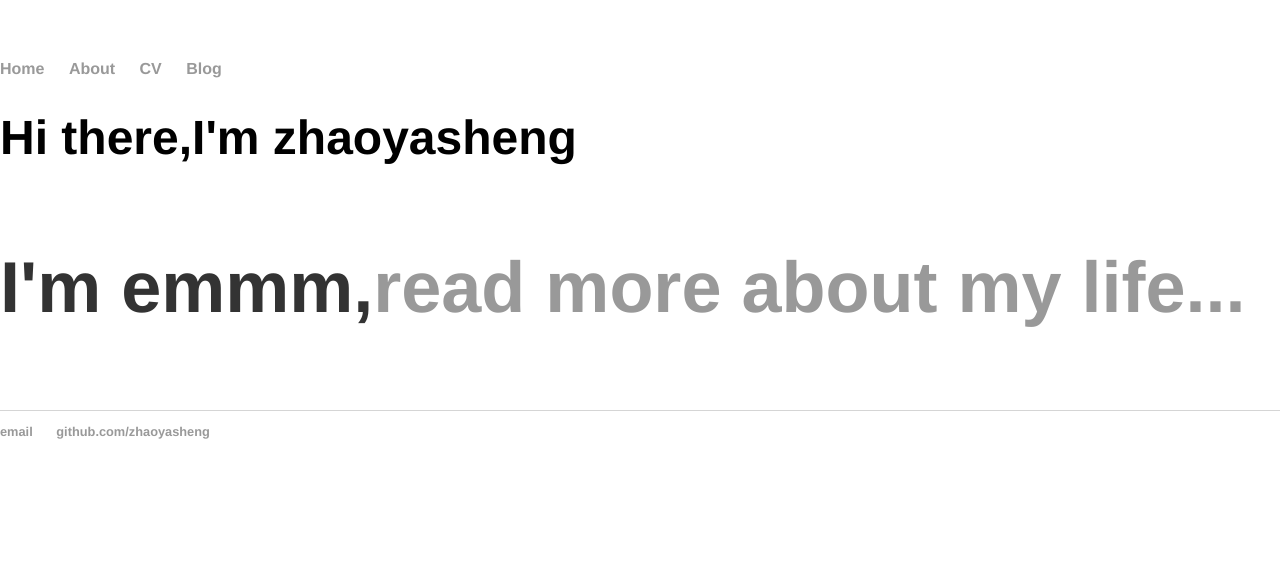
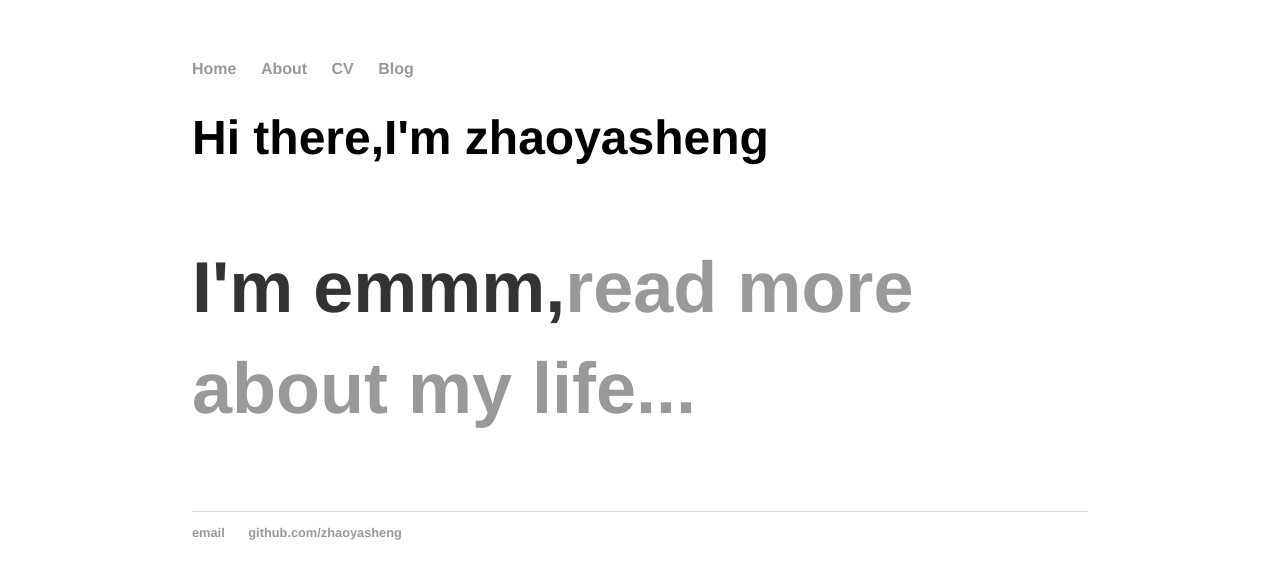
Before and after one commit to wumingys/wumingys.github.io, a Jekyll site: the page built from index.html, in a window 1280 px wide. Shown: the top 579 px of the page. Built offline with Jekyll 4.4.1, drawn with Linux system fonts in a browser that asks for light colours.

Commit message:
Update main.css

```diff
--- a/css/main.css
+++ b/css/main.css
@@ -1,6 +1,6 @@
 body{
   margin: 60px auto;
-  windth: 70%;
+  width: 70%;
 }
 nav ul, footer ul {
   font-family:'Helvetica','Arial','Sans-Serif';
```
